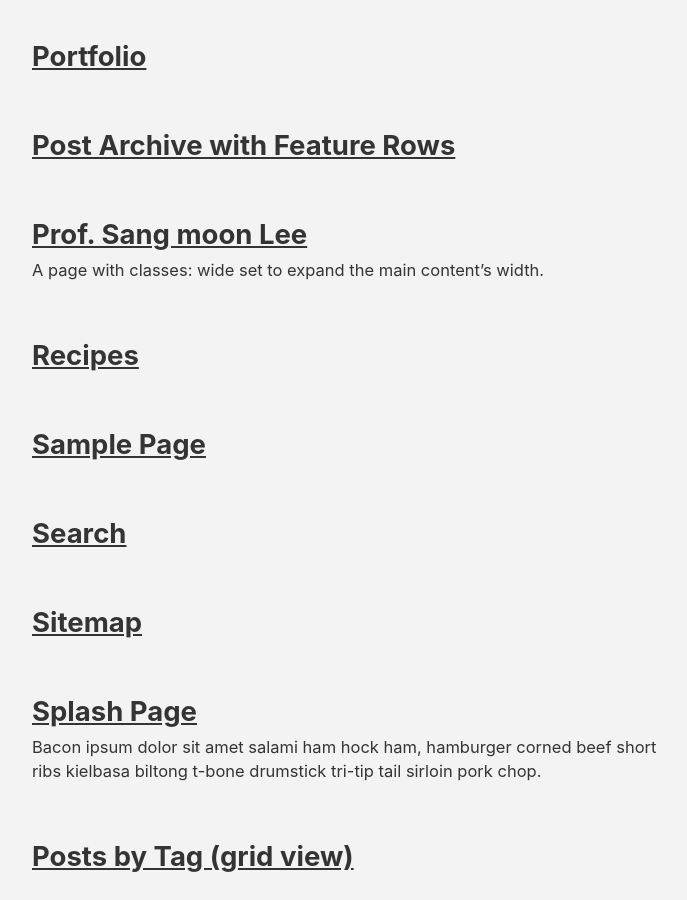
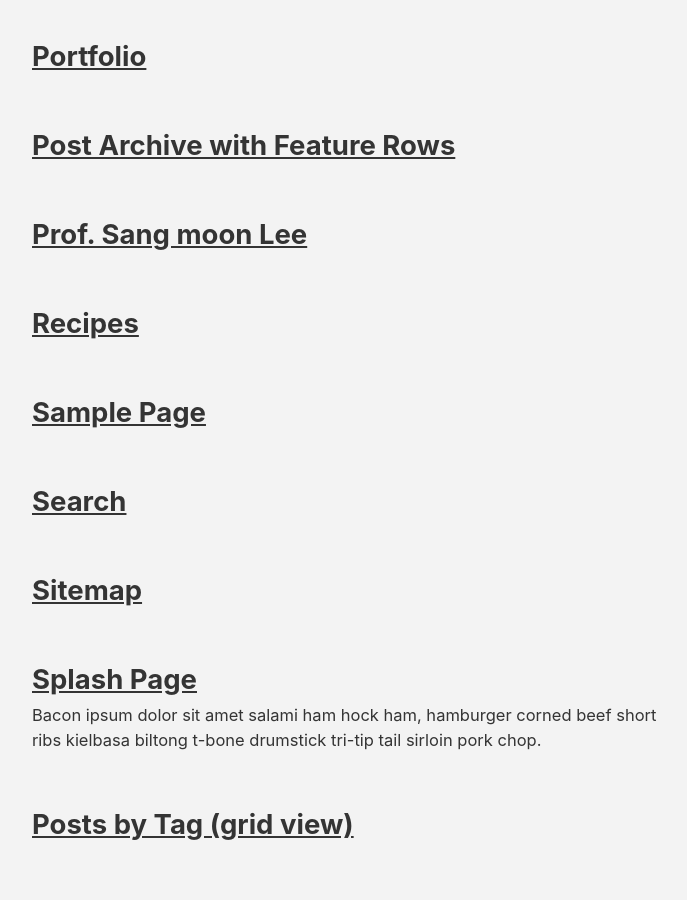
Before and after one commit to CPSC-LAB/CPSC-LAB.github.io, a Jekyll site: the page built from _pages/page-archive.html, in a window 1280 px wide and 900 px high, scrolled down 1837 px. Shown: the whole window, without its empty margins (290-977 px from the left). Built offline with Jekyll 4.4.1, drawn with Linux system fonts in a browser that asks for light colours; cached includes are drawn as plain includes.

Commit message:
Update professor.md

```diff
--- a/_pages/professor.md
+++ b/_pages/professor.md
@@ -2,7 +2,6 @@
 title: "Prof. Sang moon Lee"
 permalink: /professor_intro/
 classes: wide
-excerpt: "A page with `classes: wide` set to expand the main content's width."
 ---
 
 
```
